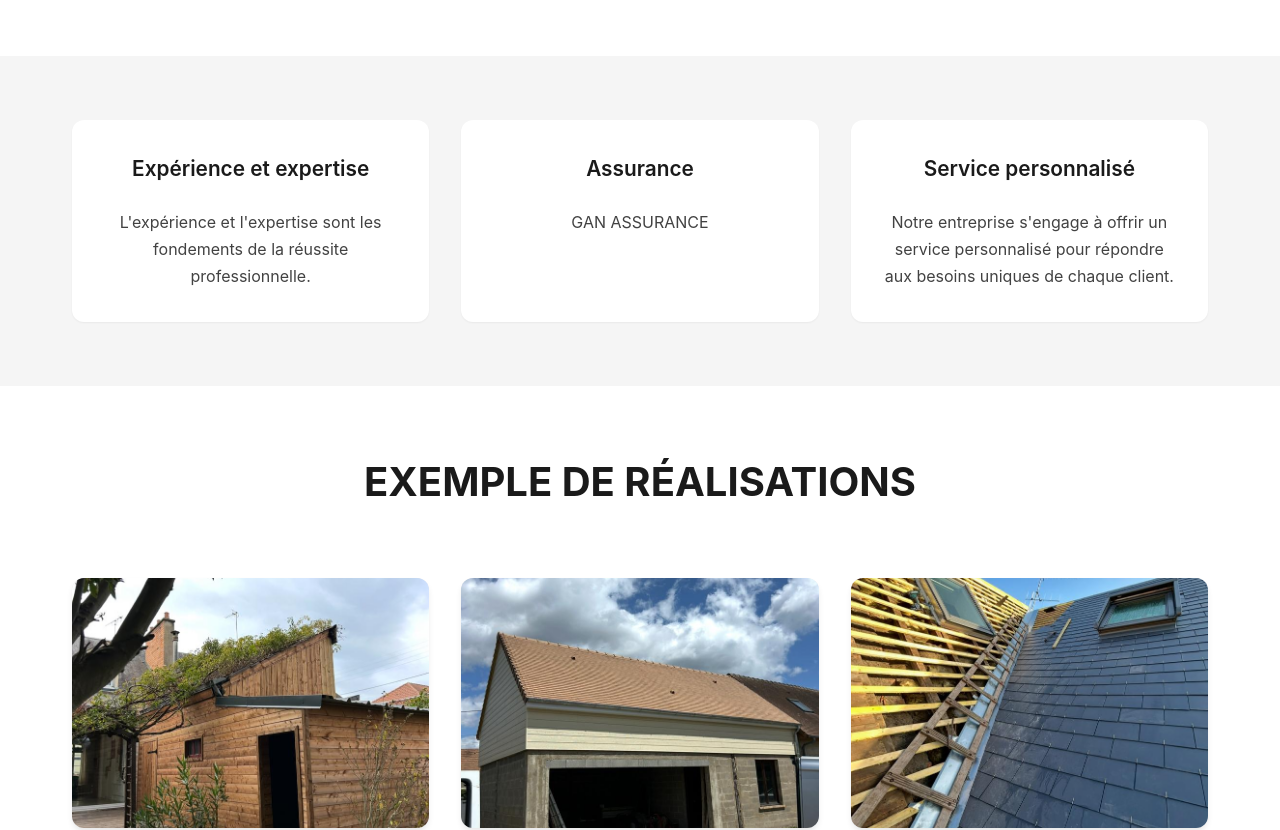
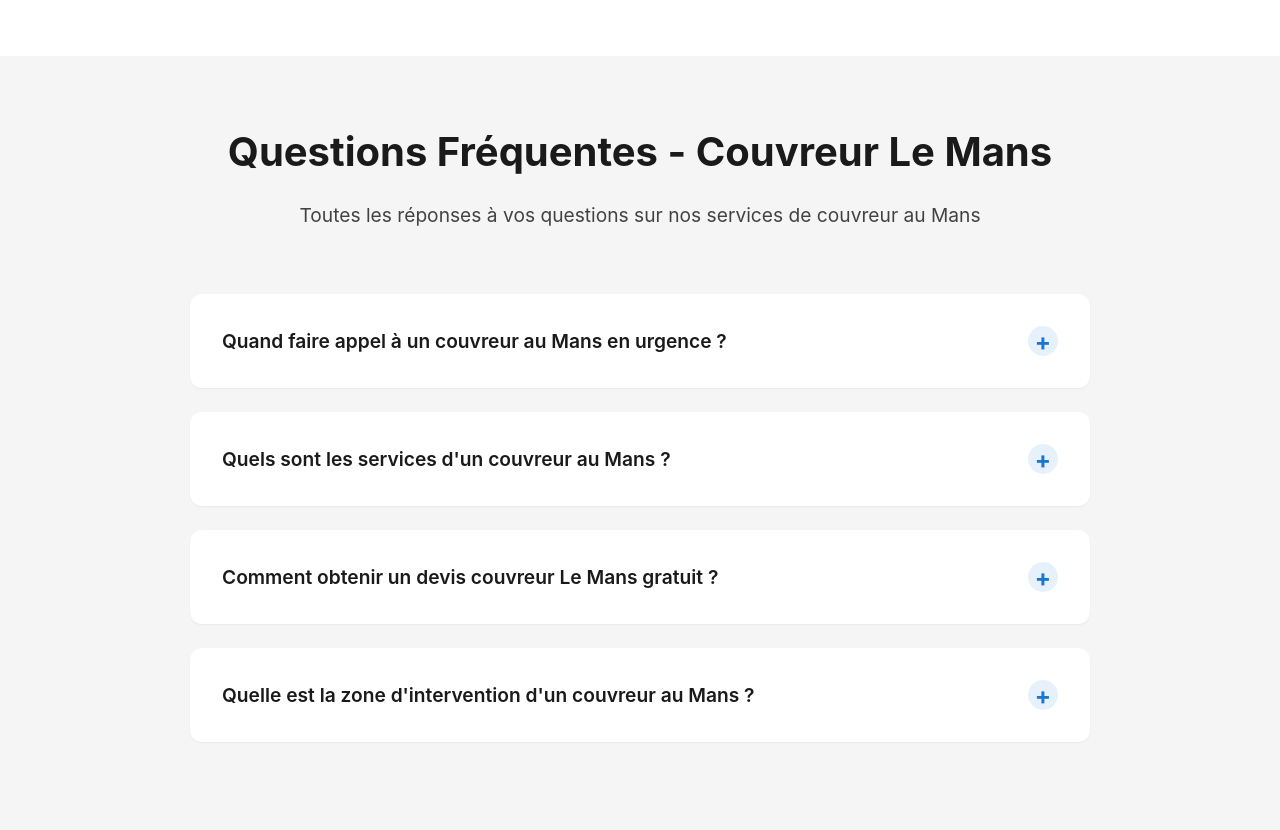
Before and after one commit to prodige93/cameron, a React (Vite) app: page / in a window 1280 px wide. Shown: the part 3040-3870 px from the top of the page. Built offline with nearby package versions, Linux system fonts and the light colour scheme.

Commit message:
Add FAQ section with structured data and styles: Implement an accordion FAQ component in Home.jsx, enhance index.html with structured data for SEO, and introduce new CSS styles for the FAQ section to improve user experience and presentation.

```diff
--- a/index.html
+++ b/index.html
@@ -211,6 +211,48 @@
     }
     </script>
 
+    <!-- Données structurées FAQPage pour Featured Snippets -->
+    <script type="application/ld+json">
+    {
+      "@context": "https://schema.org",
+      "@type": "FAQPage",
+      "mainEntity": [
+        {
+          "@type": "Question",
+          "name": "Quand faire appel à un couvreur au Mans en urgence ?",
+          "acceptedAnswer": {
+            "@type": "Answer",
+            "text": "Appelez un couvreur urgence au Mans en cas de : fuite importante, tuiles ou ardoises tombées, dégâts après tempête, toiture partiellement arrachée, infiltration d'eau active. JORY CHARPENTE COUVERTURE propose une intervention couvreur Le Mans 24h/24 7j/7 pour les urgences. Appelez-nous au 07 50 39 83 68 pour une intervention rapide."
+          }
+        },
+        {
+          "@type": "Question",
+          "name": "Quels sont les services d'un couvreur au Mans ?",
+          "acceptedAnswer": {
+            "@type": "Answer",
+            "text": "Un couvreur au Mans propose : réparation et rénovation de toiture, pose de toiture neuve (tuiles, ardoises, zinc), charpente traditionnelle et industrielle, zinguerie (gouttières, noues, faîtages), pose de fenêtres de toit (Velux), démoussage et traitement anti-mousse, étanchéité et isolation thermique, travaux d'urgence 24/7. JORY CHARPENTE COUVERTURE réalise tous ces services avec garantie décennale."
+          }
+        },
+        {
+          "@type": "Question",
+          "name": "Comment obtenir un devis couvreur Le Mans gratuit ?",
+          "acceptedAnswer": {
+            "@type": "Answer",
+            "text": "Pour obtenir un devis gratuit couvreur Le Mans, contactez JORY CHARPENTE COUVERTURE par téléphone au 07 50 39 83 68 ou via notre formulaire en ligne. Nous vous proposons un devis détaillé sous 24h, sans engagement, avec visite sur site gratuite pour évaluer précisément vos besoins."
+          }
+        },
+        {
+          "@type": "Question",
+          "name": "Quelle est la zone d'intervention d'un couvreur au Mans ?",
+          "acceptedAnswer": {
+            "@type": "Answer",
+            "text": "JORY CHARPENTE COUVERTURE, votre couvreur au Mans, intervient dans tout Le Mans et ses environs : Changé, Allonnes, Coulaines, Arnage, Mulsanne, Yvré-l'Évêque, Sargé-lès-Le-Mans, Ruaudin, et dans toute la Sarthe (72). Basés à Changé (72560), nous sommes votre couvreur local Le Mans pour une intervention rapide."
+          }
+        }
+      ]
+    }
+    </script>
+
     <!-- Google Analytics (à remplacer par votre ID de suivi) - Chargé de manière asynchrone pour ne pas bloquer -->
     <script>
       // Charger Google Analytics de manière non-bloquante
--- a/src/index.css
+++ b/src/index.css
@@ -72,6 +72,131 @@ img {
     max-width: 100%;
     height: auto;
     display: block;
+}
+
+/* ============================================
+   FAQ SECTION
+   ============================================ */
+
+.faq-section {
+    background-color: var(--bg-light);
+}
+
+.faq-list {
+    max-width: 900px;
+    margin: 0 auto;
+}
+
+.faq-item {
+    background-color: var(--bg-white);
+    border-radius: var(--radius-lg);
+    margin-bottom: var(--spacing-md);
+    box-shadow: var(--shadow-sm);
+    transition: var(--transition);
+    overflow: hidden;
+}
+
+.faq-item:hover {
+    box-shadow: var(--shadow-md);
+}
+
+.faq-item.open {
+    box-shadow: var(--shadow-lg);
+}
+
+.faq-question {
+    font-size: 1.2rem;
+    font-weight: 600;
+    color: var(--text-dark);
+    padding: var(--spacing-lg);
+    margin: 0;
+    line-height: 1.4;
+    cursor: pointer;
+    display: flex;
+    justify-content: space-between;
+    align-items: center;
+    user-select: none;
+    transition: var(--transition);
+}
+
+.faq-question:hover {
+    color: var(--primary-color);
+}
+
+.faq-icon {
+    font-size: 1.5rem;
+    font-weight: 700;
+    color: var(--primary-color);
+    width: 30px;
+    height: 30px;
+    display: flex;
+    align-items: center;
+    justify-content: center;
+    border-radius: 50%;
+    background-color: rgba(25, 118, 210, 0.1);
+    flex-shrink: 0;
+    margin-left: var(--spacing-md);
+    transition: var(--transition);
+}
+
+.faq-item.open .faq-icon {
+    background-color: var(--primary-color);
+    color: white;
+    transform: rotate(180deg);
+}
+
+.faq-answer {
+    color: var(--text-light);
+    line-height: 1.8;
+    font-size: 1.05rem;
+    padding: 0 var(--spacing-lg) var(--spacing-lg) var(--spacing-lg);
+    animation: slideDown 0.3s ease-out;
+}
+
+@keyframes slideDown {
+    from {
+        opacity: 0;
+        max-height: 0;
+        transform: translateY(-10px);
+    }
+    to {
+        opacity: 1;
+        max-height: 500px;
+        transform: translateY(0);
+    }
+}
+
+.faq-answer p {
+    margin: 0;
+}
+
+.faq-answer strong {
+    color: var(--text-dark);
+    font-weight: 600;
+}
+
+.faq-answer a {
+    color: var(--primary-color);
+    font-weight: 600;
+    text-decoration: underline;
+}
+
+.faq-answer a:hover {
+    color: var(--primary-dark);
+}
+
+@media (max-width: 768px) {
+    .faq-question {
+        font-size: 1.1rem;
+    }
+
+    .faq-answer {
+        font-size: 1rem;
+    }
+
+    .faq-item {
+        padding: var(--spacing-md);
+    }
 }
 
 /* ============================================
--- a/src/pages/Home.jsx
+++ b/src/pages/Home.jsx
@@ -1,9 +1,70 @@
-import React from 'react'
+import React, { useState } from 'react'
 import { Link } from 'react-router-dom'
 import ServiceCard from '../components/ServiceCard'
 import TestimonialCard from '../components/TestimonialCard'
 import CTASection from '../components/CTASection'
 import OptimizedImage from '../components/OptimizedImage'
+
+// Composant FAQ avec accordéon
+const FAQAccordion = () => {
+  const [openIndex, setOpenIndex] = useState(null)
+
+  const faqs = [
+    {
+      question: "Quand faire appel à un couvreur au Mans en urgence ?",
+      answer: "Appelez un couvreur urgence au Mans en cas de : fuite importante, tuiles ou ardoises tombées, dégâts après tempête, toiture partiellement arrachée, infiltration d'eau active. JORY CHARPENTE COUVERTURE propose une intervention couvreur Le Mans 24h/24 7j/7 pour les urgences. Appelez-nous immédiatement au 07 50 39 83 68 pour une intervention rapide et sécurisation de votre toiture."
+    },
+    {
+      question: "Quels sont les services d'un couvreur au Mans ?",
+      answer: "Un couvreur au Mans propose : réparation et rénovation de toiture, pose de toiture neuve (tuiles, ardoises, zinc), charpente traditionnelle et industrielle, zinguerie (gouttières, noues, faîtages), pose de fenêtres de toit (Velux), démoussage et traitement anti-mousse, étanchéité et isolation thermique, travaux d'urgence 24/7. JORY CHARPENTE COUVERTURE, votre couvreur professionnel au Mans, réalise tous ces services avec garantie décennale."
+    },
+    {
+      question: "Comment obtenir un devis couvreur Le Mans gratuit ?",
+      answer: "Pour obtenir un devis gratuit couvreur Le Mans, contactez JORY CHARPENTE COUVERTURE par téléphone au 07 50 39 83 68 ou via notre formulaire en ligne. Nous vous proposons un devis détaillé sous 24h, sans engagement, avec visite sur site gratuite pour évaluer précisément vos besoins. Notre couvreur au Mans vous conseille sur les meilleures solutions pour votre projet de toiture."
+    },
+    {
+      question: "Quelle est la zone d'intervention d'un couvreur au Mans ?",
+      answer: "JORY CHARPENTE COUVERTURE, votre couvreur au Mans, intervient dans tout Le Mans et ses environs : Changé, Allonnes, Coulaines, Arnage, Mulsanne, Yvré-l'Évêque, Sargé-lès-Le-Mans, Ruaudin, et dans toute la Sarthe (72). Basés à Changé (72560), nous sommes votre couvreur local Le Mans pour une intervention rapide et un suivi de proximité sur tous vos chantiers de toiture."
+    }
+  ]
+
+  const toggleFAQ = (index) => {
+    setOpenIndex(openIndex === index ? null : index)
+  }
+
+  return (
+    <div className="faq-list" itemScope itemType="https://schema.org/FAQPage">
+      {faqs.map((faq, index) => (
+        <div
+          key={index}
+          className={`faq-item ${openIndex === index ? 'open' : ''}`}
+          itemScope
+          itemProp="mainEntity"
+          itemType="https://schema.org/Question"
+        >
+          <h3
+            className="faq-question"
+            itemProp="name"
+            onClick={() => toggleFAQ(index)}
+          >
+            {faq.question}
+            <span className="faq-icon">{openIndex === index ? '−' : '+'}</span>
+          </h3>
+          {openIndex === index && (
+            <div
+              className="faq-answer"
+              itemScope
+              itemProp="acceptedAnswer"
+              itemType="https://schema.org/Answer"
+            >
+              <p itemProp="text">{faq.answer}</p>
+            </div>
+          )}
+        </div>
+      ))}
+    </div>
+  )
+}
 
 const RealizationImageCard = ({ imageUrl, title, subtitle, fallbackGradient }) => {
   // Générer un alt text SEO-friendly
@@ -187,6 +248,17 @@ const Home = () => {
         </div>
       </section>
 
+      {/* FAQ Section - Accordéon */}
+      <section className="faq-section section bg-light">
+        <div className="container">
+          <div className="section-header">
+            <h2 className="section-title">Questions Fréquentes - Couvreur Le Mans</h2>
+            <p className="section-subtitle">Toutes les réponses à vos questions sur nos services de couvreur au Mans</p>
+          </div>
+          <FAQAccordion />
+        </div>
+      </section>
+
       {/* Why Choose Us Section */}
       <section className="why-choose section bg-light">
         <div className="container">
```
Also changed, not shown: 1 other file (tests, documents, lock files or other folders).
